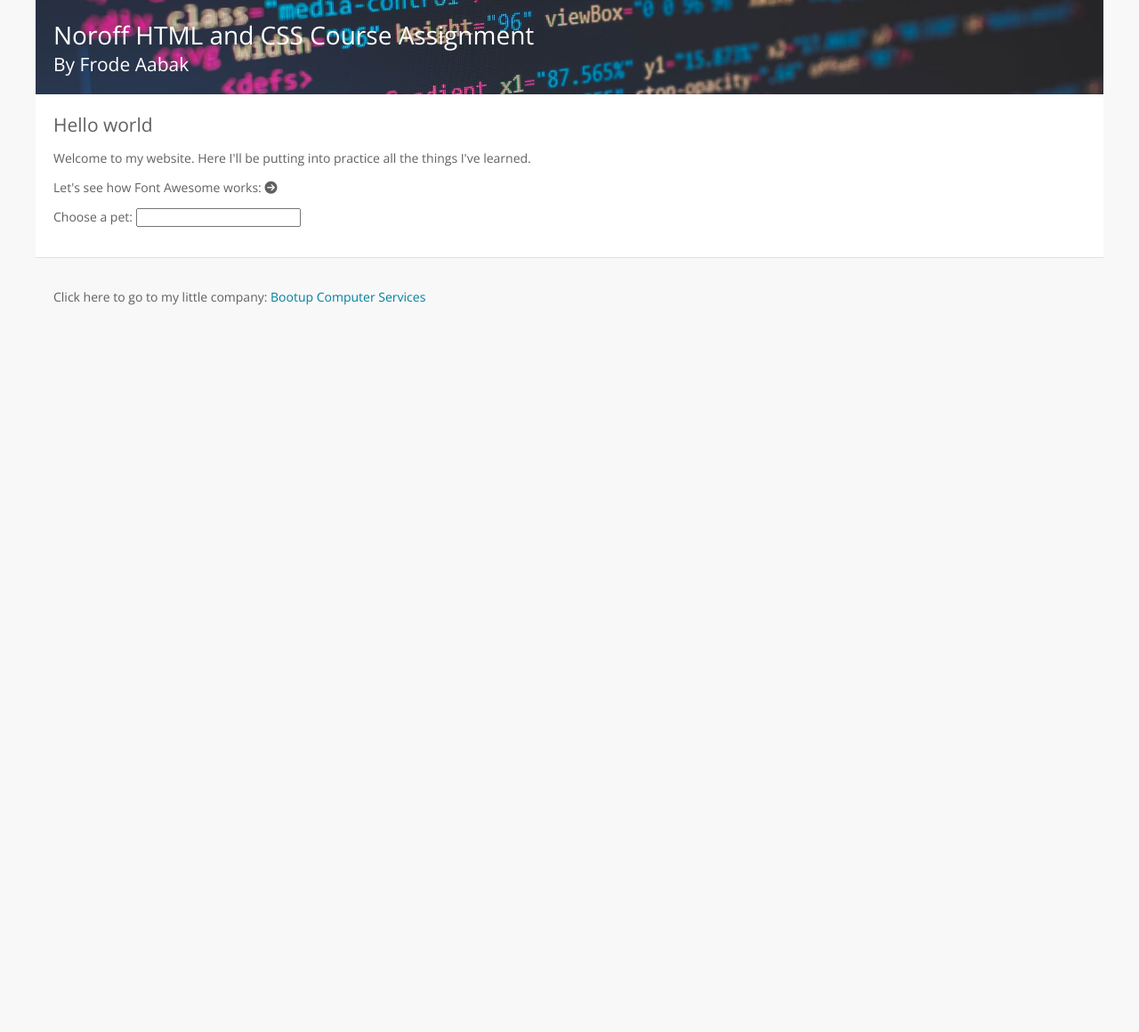
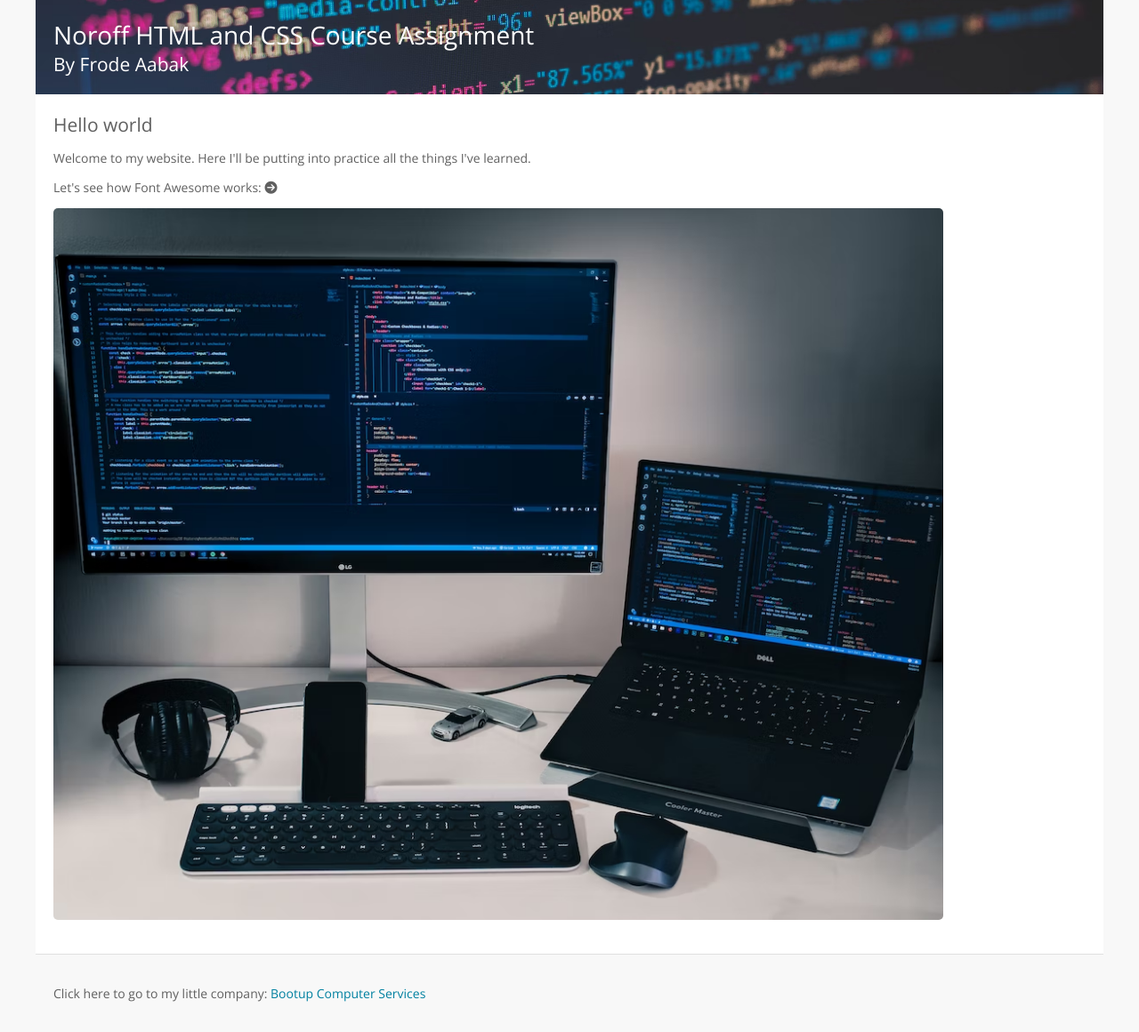
Before and after one commit to bootup-frode/noroff-html-css-ca, a PHP site: page / in a window 1280 px wide. Shown: the whole page at 89% size. Before the commit the page ends 343 px from the top, so only its background shows below. Run offline with PHP 8.4, Linux system fonts and the light colour scheme; some libraries are stand-ins or nearby versions.

Commit message:
Added image

```diff
--- a/css/style.css
+++ b/css/style.css
@@ -14,3 +14,5 @@ header {margin:0 auto;max-width:1200px;background-color:#0080c0;color:#ffffff;pa
 main {margin:0 auto;max-width:1200px;background-color:#ffffff;border-bottom:1px solid #e0e0e0;padding:20px;box-sizing:border-box}
 
 footer {margin:0 auto;max-width:1200px;padding:20px;box-sizing:border-box}
+
+.firstImage {border-radius:5px;max-width:1000px}
--- a/index.html
+++ b/index.html
@@ -24,15 +24,7 @@
             Let's see how Font Awesome works: <i class="fas fa-arrow-circle-right"></i>
           </p>
           <p>
-            <label for="pet-choice">Choose a pet:</label>
-            <input list="pets" id="pet-choice" name="pet-choice" />
-
-            <datalist id="pets">
-              <option value="Dog"></option>
-              <option value="Cat"></option>
-              <option value="Bird"></option>
-              <option value="Horse"></option>
-            </datalist>
+            <img src="gfx/computer-programming.png" border="0" class="firstImage">
           </p>
         </section>
       </main>
```
Also changed, not shown: gfx/computer-programming.png (added).
